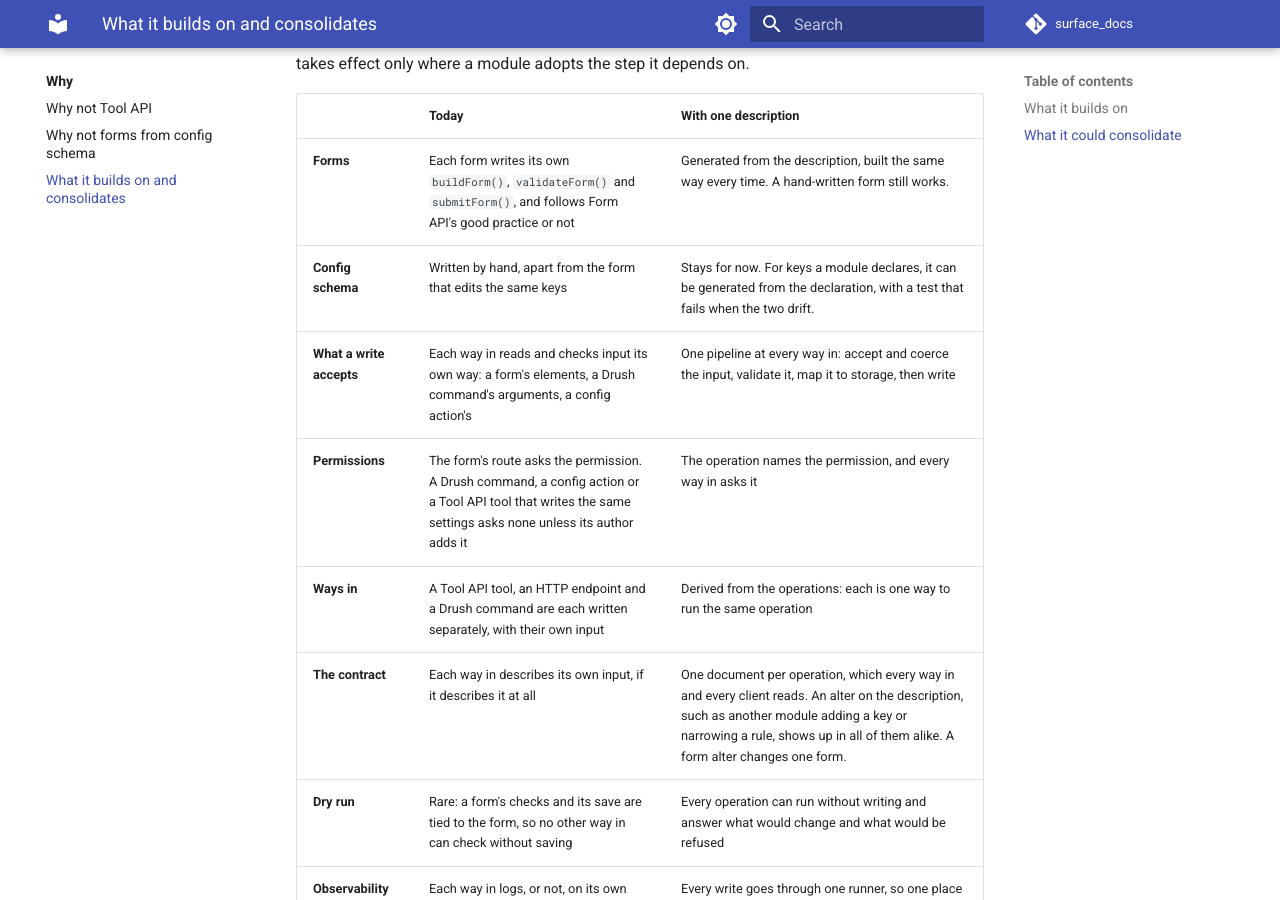
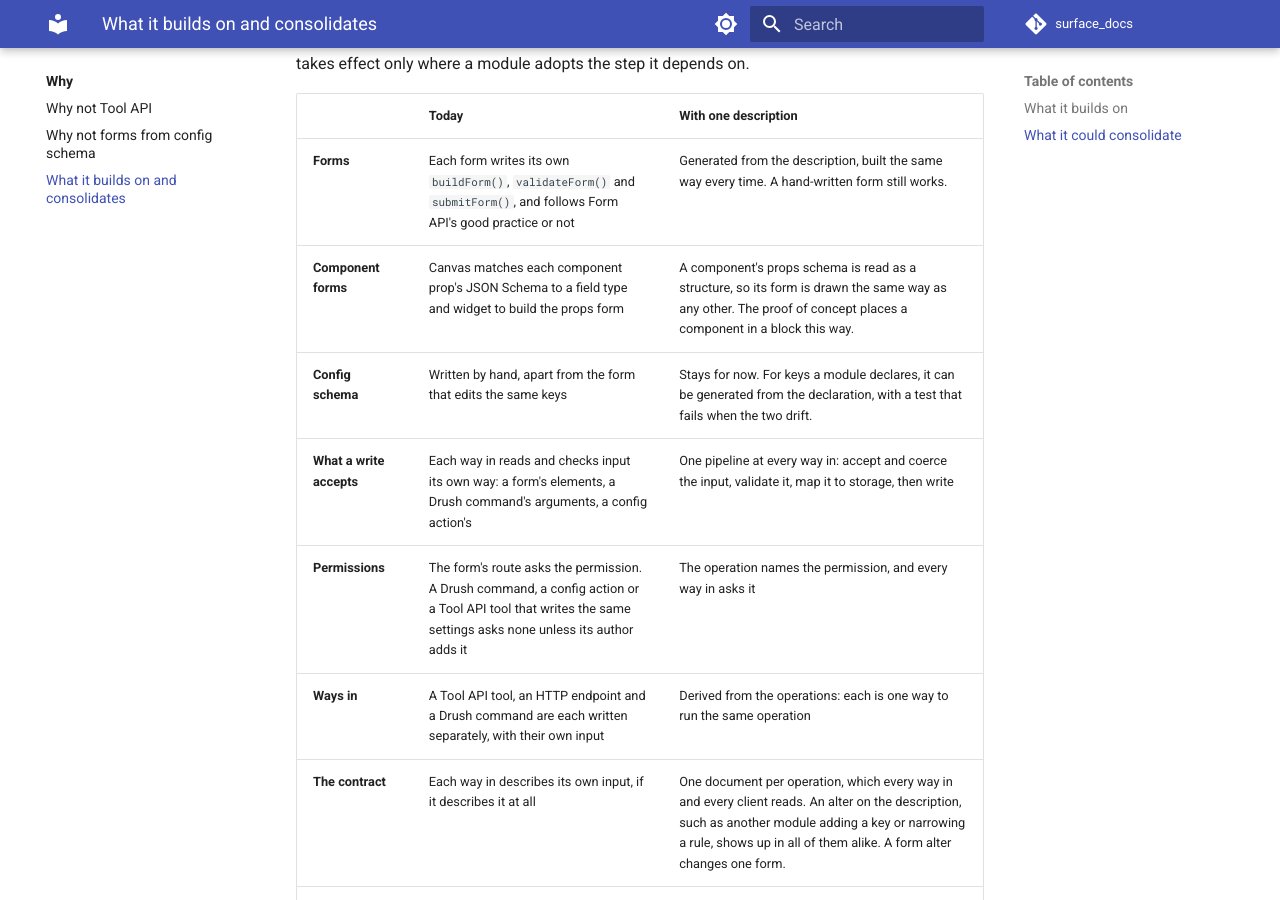
Before and after one commit to mlander/surface_docs, an MkDocs documentation site: the page built from docs/why/builds-on.md, in a window 1280 px wide and 900 px high, scrolled down 984 px. Built offline with MkDocs 1.6.1 and Material for MkDocs 9.7.7, drawn with Linux system fonts in a browser that asks for light colours; comment, search, counter and statistics services are not loaded.

Commit message:
What it could consolidate: component forms

```diff
--- a/docs/why/builds-on.md
+++ b/docs/why/builds-on.md
@@ -22,6 +22,7 @@ What is written several times today, or not at all, could come from one descript
 | | Today | With one description |
 |---|---|---|
 | **Forms** | Each form writes its own `buildForm()`, `validateForm()` and `submitForm()`, and follows Form API's good practice or not | Generated from the description, built the same way every time. A hand-written form still works. |
+| **Component forms** | Canvas matches each component prop's JSON Schema to a field type and widget to build the props form | A component's props schema is read as a structure, so its form is drawn the same way as any other. The proof of concept places a component in a block this way. |
 | **Config schema** | Written by hand, apart from the form that edits the same keys | Stays for now. For keys a module declares, it can be generated from the declaration, with a test that fails when the two drift. |
 | **What a write accepts** | Each way in reads and checks input its own way: a form's elements, a Drush command's arguments, a config action's | One pipeline at every way in: accept and coerce the input, validate it, map it to storage, then write |
 | **Permissions** | The form's route asks the permission. A Drush command, a config action or a Tool API tool that writes the same settings asks none unless its author adds it | The operation names the permission, and every way in asks it |
```
